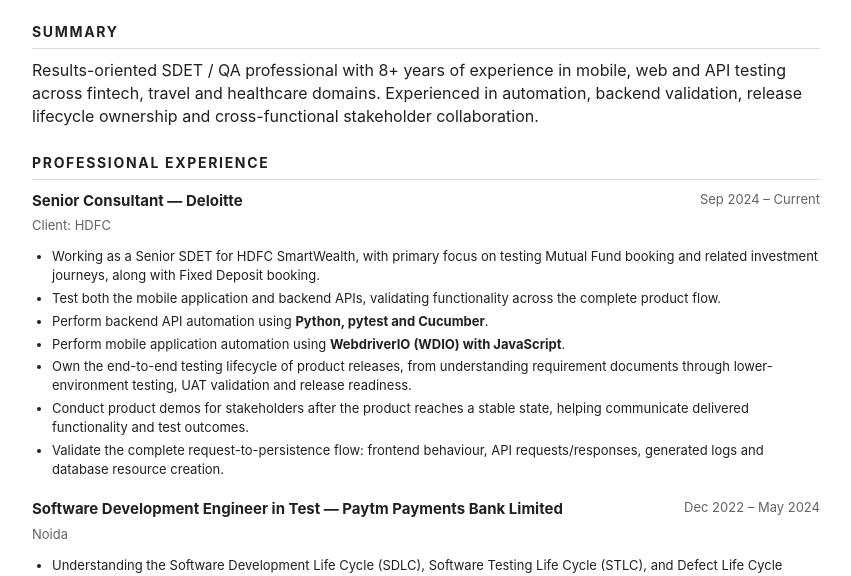
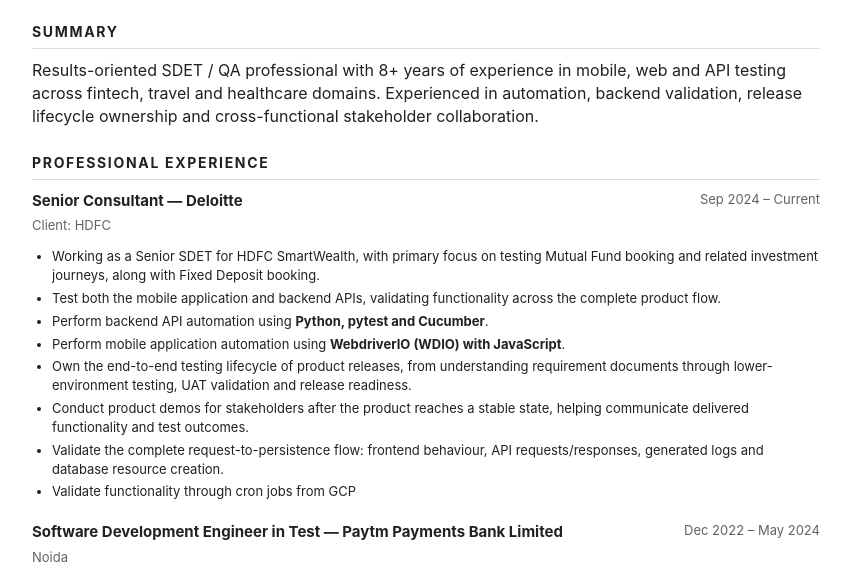
Before and after one commit to architrohilla/archit-resume, a plain HTML site: page index.html in a window 1280 px wide. Shown: the part 191-767 px from the top of the page, without its empty margins (214-1065 px from the left). Drawn offline with Linux system fonts and the light colour scheme.

```diff
--- a/index.html
+++ b/index.html
@@ -50,6 +50,7 @@
         <li>Own the end-to-end testing lifecycle of product releases, from understanding requirement documents through lower-environment testing, UAT validation and release readiness.</li>
         <li>Conduct product demos for stakeholders after the product reaches a stable state, helping communicate delivered functionality and test outcomes.</li>
         <li>Validate the complete request-to-persistence flow: frontend behaviour, API requests/responses, generated logs and database resource creation.</li>
+        <li>Validate functionality through cron jobs from GCP</li>
       </ul>
     </article>
 
```
Also changed, not shown: 1 other file.
